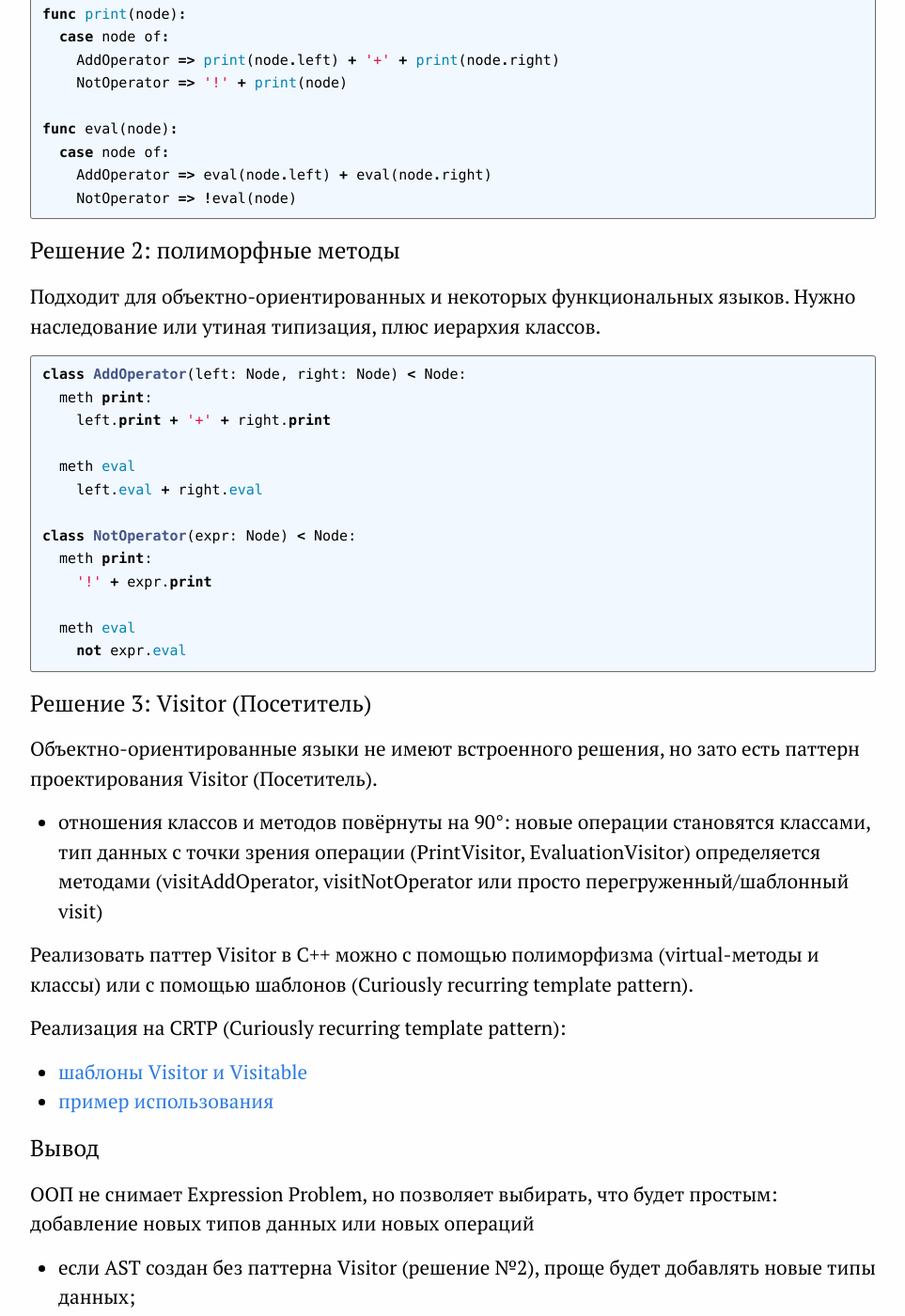
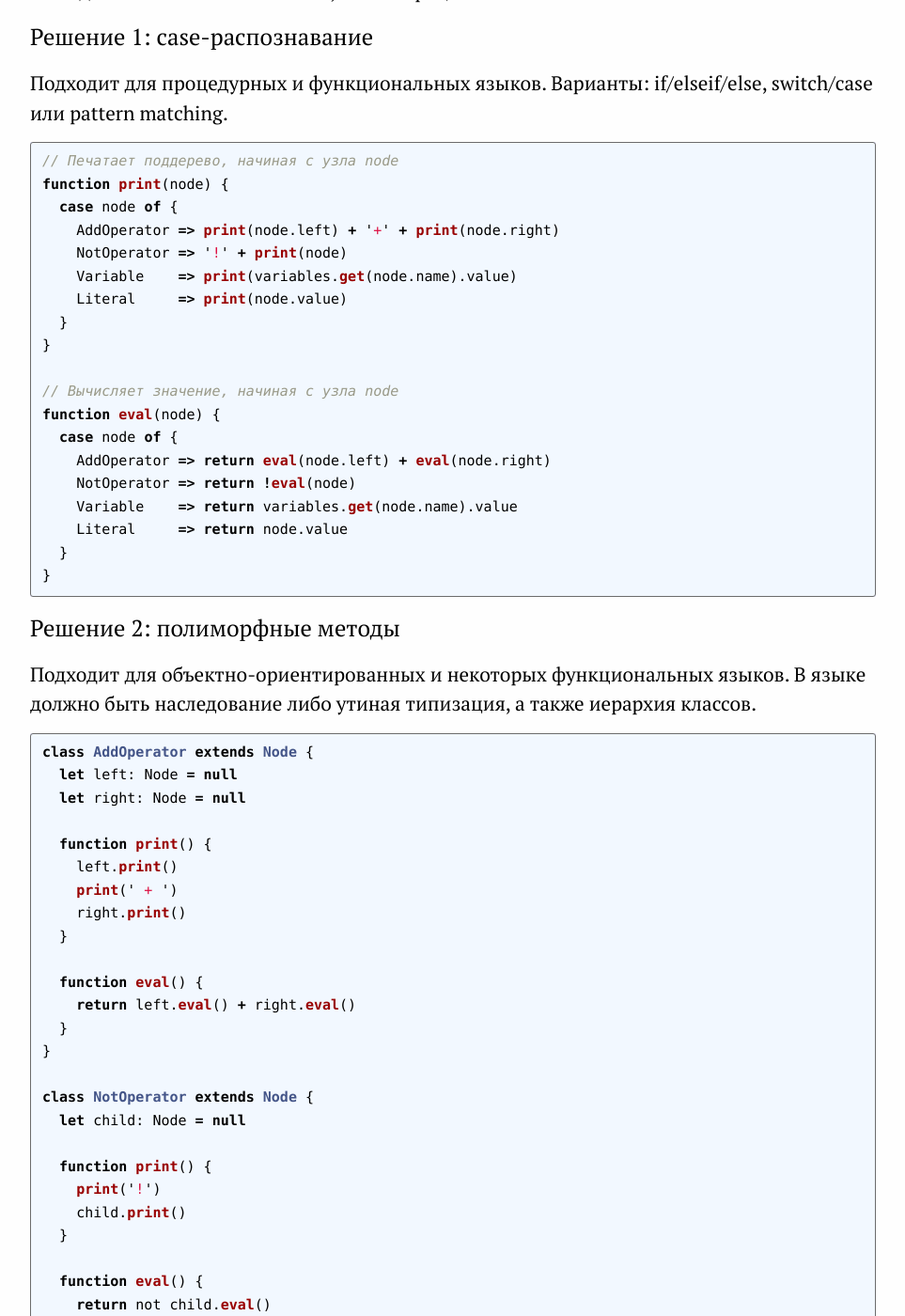
Before and after one commit to ps-group/ps-group.github.io, a Jekyll site: the page built from _compilers/ast.md, in a window 1280 px wide and 1400 px high, scrolled down 4671 px. Shown: the whole window at 94% size, without its empty margins (158-1121 px from the left). Built offline with Jekyll 4.4.1, drawn with Linux system fonts in a browser that asks for light colours; some of the changed text lies outside the part shown.

Commit message:
Исправлены примеры в ast.md

````diff
--- a/_compilers/ast.md
+++ b/_compilers/ast.md
@@ -83,45 +83,57 @@ auto ast = parser.parseAST();
 
 ### Способы обхода AST
 
-- в глубину слева направо
-```go
-func visit(node):
+В глубину слева направо
+
+```js
+function visit(node) {
     actionBeforeVisit(node)
-    for child : node.children():
+    for child in node.children()
         child.accept(this)
-    actionAfterVisit(node);
+    actionAfterVisit(node)
+}
 ```
-- в глубину справа налево
-```go
-func visit(node):
+
+В глубину справа налево
+
+```js
+function visit(node) {
     actionBeforeVisit(node)
-    for child : reverse(node.children()):
+    for child in reverse(node.children())
         child.accept(this)
-    actionAfterVisit(node);
+    actionAfterVisit(node)
+}
 ```
-- в ширину слева направо (лишний расход памяти)
-```go
-func visit(node_list):
+
+В ширину слева направо (влечёт значительный расход памяти):
+
+```js
+function visit(node_list) {
     new_node_list = []
-    for node : node_list:
+    for node in node_list {
         actionOnVisit(node)
-        for child : node.children():
+        for child in node.children()
             new_node_list << child
+    }
     visit(new_node_list)
+}
 ```
-- в ширину справа налево (лишний расход памяти)
+
+В ширину справа налево (влечёт значительный расход памяти).
 
 ### Проблема расширяемости кода:
 
-- программы манипулируют данными с помощью операций.
-- в процессе эволюции программы добавляются новые типы данных и новые операции
-  - новая операция должна работать с существующими типами данных
-  - новый тип данных совместим с существующими операциями
-- по-настоящему расширяемый код не требует модификации существующих модулей
-   - модулем может считаться один файл, один класс, одна функция
-   - новое расширение попадает в отдельный модуль
-   - при расширении надо сохранить существующие абстрации
-   - следует сохранить типобезопасность
+Программы манипулируют данными с помощью операций. В процессе эволюции программы добавляются новые типы данных и новые операции
+
+- новая операция должна работать с существующими типами данных
+- новый тип данных совместим с существующими операциями
+
+По-настоящему расширяемый код не требует модификации существующих модулей
+
+- модулем может считаться один файл, один класс, одна функция
+- новое расширение попадает в отдельный модуль
+- при расширении надо сохранить существующие абстрации
+- следует сохранить типобезопасность
 
 ### Expression problem
 
@@ -132,36 +144,60 @@ func visit(node_list):
 
 Подходит для процедурных и функциональных языков. Варианты: if/elseif/else, switch/case или pattern matching.
 
-```go
-func print(node):
-  case node of:
+```js
+// Печатает поддерево, начиная с узла node
+function print(node) {
+  case node of {
     AddOperator => print(node.left) + '+' + print(node.right)
     NotOperator => '!' + print(node)
+    Variable    => print(variables.get(node.name).value)
+    Literal     => print(node.value)
+  }
+}
 
-func eval(node):
-  case node of:
-    AddOperator => eval(node.left) + eval(node.right)
-    NotOperator => !eval(node)
+// Вычисляет значение, начиная с узла node
+function eval(node) {
+  case node of {
+    AddOperator => return eval(node.left) + eval(node.right)
+    NotOperator => return !eval(node)
+    Variable    => return variables.get(node.name).value
+    Literal     => return node.value
+  }
+}
 ```
 
 ### Решение 2: полиморфные методы
 
-Подходит для объектно-ориентированных и некоторых функциональных языков. Нужно наследование или утиная типизация, плюс иерархия классов.
+Подходит для объектно-ориентированных и некоторых функциональных языков. В языке должно быть наследование либо утиная типизация, а также иерархия классов.
 
-```python
-class AddOperator(left: Node, right: Node) < Node:
-  meth print:
-    left.print + '+' + right.print
+```js
+class AddOperator extends Node {
+  let left: Node = null
+  let right: Node = null
 
-  meth eval
-    left.eval + right.eval
+  function print() {
+    left.print()
+    print(' + ')
+    right.print()
+  }
 
-class NotOperator(expr: Node) < Node:
-  meth print:
-    '!' + expr.print
+  function eval() {
+    return left.eval() + right.eval()
+  }
+}
 
-  meth eval
-    not expr.eval
+class NotOperator extends Node {
+  let child: Node = null
+
+  function print() {
+    print('!')
+    child.print()
+  }
+
+  function eval() {
+    return not child.eval()
+  }
+}
 ```
 
 ### Решение 3: Visitor (Посетитель)
@@ -172,31 +208,65 @@ class NotOperator(expr: Node) < Node:
 
 Реализовать паттер Visitor в C++ можно с помощью полиморфизма (virtual-методы и классы) или с помощью шаблонов (Curiously recurring template pattern).
 
-Реализация на CRTP (Curiously recurring template pattern):
+Реализация на виртуальных методах:
+
+```cpp
+struct VaribleAst;
+struct LiteralAst;
+
+struct IVisitor
+{
+    virtual ~IVisitor() = default;
+    virtual void visit(VaribleAst &ast) = 0;
+    virtual void visit(LiteralAst &ast) = 0;
+};
+
+struct IExpressionAst
+{
+    virtual ~IExpressionAst() = default;
+    virtual void accept(IVisitor &visitor) = 0;
+}
+
+struct VariableAst : IExpressionAst
+{
+    void accept(IVisitor &visitor) override {
+        visitor.visit(*this);
+    }
+}
+
+struct LiteralAst : IExpressionAst
+{
+    void accept(IVisitor &visitor) override {
+        visitor.visit(*this);
+    }
+}
+```
+
+Реализация на CRTP (Curiously recurring template pattern), которую не рекомендуется использовать из-за бесмыссленной сложности:
 
 - [шаблоны Visitor и Visitable](https://gist.github.com/matovitch/5dfdac845b159b6a0a8e)
 - [пример использования](https://gist.github.com/matovitch/3dad7e9092dec9427c79)
 
-### Вывод
-
-ООП не снимает Expression Problem, но позволяет выбирать, что будет простым: добавление новых типов данных или новых операций
+Объектно-ориентированный подход не снимает Expression Problem, но позволяет выбирать, что будет простым: добавление новых типов данных или новых операций
 
 - если AST создан без паттерна Visitor (решение №2), проще будет добавлять новые типы данных;
-- если AST создан с паттерном Visitor (решение №3), проще будет добавлять новые операции.
+- если AST создан с паттерном Visitor (решение №3), проще будет добавлять новые операции
 
 ### Решение 4: Обход дерева и case-распознавание
 
 Псевдокод:
 
-```go
-func (this *EvaluationVisitor) visit(node):
+```js
+function (this *EvaluationVisitor) visit(node) {
   case node of:
     AddOperator => print(node.left) + '+' + print(node.right)
     NotOperator => '!' + print(node)
+}
 
-func eval(ast):
+function eval(ast) {
   var visitor EvaluationVisitor
   ast.walk(visitor)
+}
 ```
 
 - Решение хорошо работает в языках с поддержкой ООП и pattern matching, таких как Golang.
````
